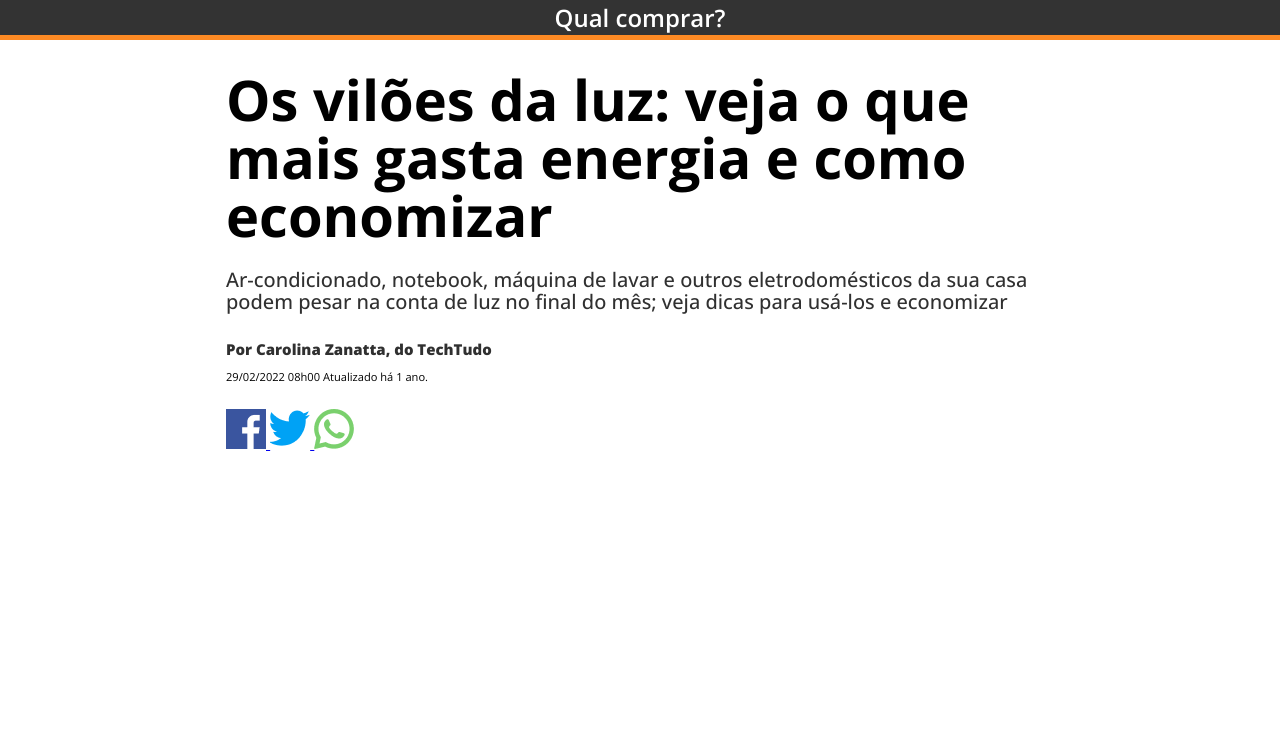
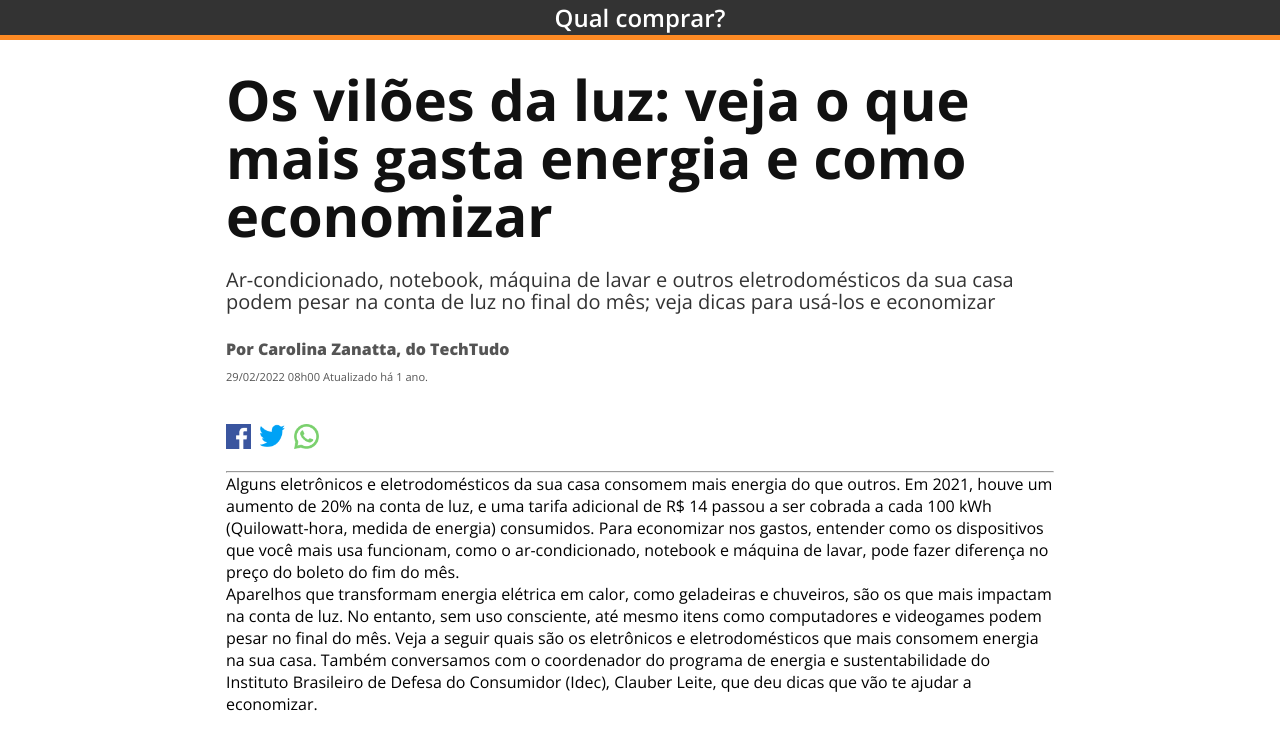
Before and after one commit to ricardogmmattos/estudos-clone-g1, a plain HTML site: page index.html in a window 1280 px wide. Drawn offline with nearby package versions, Linux system fonts and the light colour scheme.

Commit message:
atualizar

```diff
--- a/estilos/style.css
+++ b/estilos/style.css
@@ -47,37 +47,50 @@ body {
 .headline {
     font-size: 56px;
     line-height: 58px;
+    color: #111;
 }
 
 .subtitle {
     font-size: 20px;
     line-height: 22px;
-    font-weight: 500;
-    color: #303030;
+    font-weight: 400;
+    color: #333;
     padding: 25px;
     padding-left: 0px;
     padding-bottom: 0px;
 }
 
 .author {
-    font-size: 15px;
+    font-size: 16px;
     line-height: 22px;
     font-weight: 800;
-    color: #303030;
+    color: #555;
     padding: 25px;
     padding-left: 0px;
     padding-bottom: 0px;
 }
 
 .date {
+    color: #555;
     padding: 0;
 }
 .social-icons {
-    padding: 25px;
+    padding: 30px;
     padding-left: 0px;
-    padding-bottom: 0px;
+    padding-bottom: 7px;
 }
 
 .social-icon {
+    width: 25px;
+    margin: 10px 5px 10px 0px;
+}
 
+a {
+    text-decoration: none;
 }
+
+content {
+    max-width: 640px;
+    margin: auto;
+    padding: 30px;
+}
--- a/index.html
+++ b/index.html
@@ -37,7 +37,14 @@
                 </a>
             </div>
         </article>
+        <hr>
+        <section class="content">
+            <p>Alguns eletrônicos e eletrodomésticos da sua casa consomem mais energia do que outros. Em 2021, houve um aumento de 20% na conta de luz, e uma tarifa adicional de R$ 14 passou a ser cobrada a cada 100 kWh (Quilowatt-hora, medida de energia) consumidos. Para economizar nos gastos, entender como os dispositivos que você mais usa funcionam, como o <span>ar-condicionado</span>, <span>notebook</span> e <span>máquina de lavar</span>, pode fazer diferença no preço do boleto do fim do mês.</p>
+            <p>Aparelhos que transformam energia elétrica em calor, como geladeiras e chuveiros, são os que mais impactam na conta de luz. No entanto, sem uso consciente, até mesmo itens como computadores e videogames podem pesar no final do mês. Veja a seguir quais são os eletrônicos e eletrodomésticos que mais consomem energia na sua casa. Também conversamos com o coordenador do programa de energia e sustentabilidade do Instituto Brasileiro de Defesa do Consumidor (Idec), Clauber Leite, que deu dicas que vão te ajudar a economizar.</p>
+        </section>
     </section>
+
+
 
     </main>
 <!--
```
